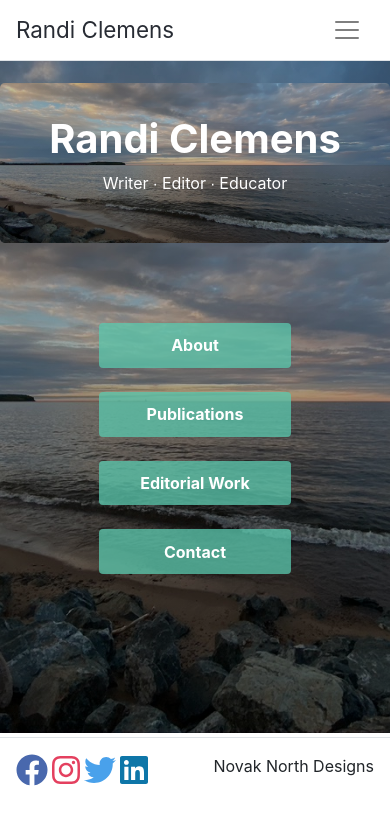
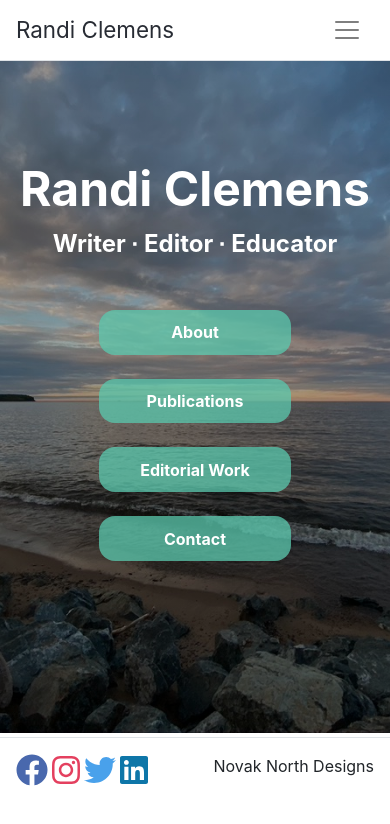
Before and after one commit to manovak24/randi_clemens, a React (Create React App) app: page / in a window 390 px wide. Shown: the top 824 px of the page. Built offline with nearby package versions, Linux system fonts and the light colour scheme.

Commit message:
Updated home page and removed hero component.

```diff
--- a/src/Pages/HomePage.css
+++ b/src/Pages/HomePage.css
@@ -11,19 +11,38 @@
     padding-bottom: 7rem;
 }
 
-.hero-home-container {
-    margin-bottom: 8rem;
+.home-text-container {
+    margin-bottom: 4rem;
+    text-align: center;
+}
+
+.home-text-container h1 {
+    font-weight: 750;
+    font-size: 4rem;
+}
+
+.home-text-container p {
+    font-weight: 700;
+    font-size: 2rem;
 }
 
 @media screen and (max-width: 31.25rem) {
-    .hero-home-container {
-        margin-bottom: 3rem;
+    .home-text-container {
+        margin-top: 4rem;
+        margin-bottom: 2rem;
+    }
+    .home-text-container h1 {
+        font-size: 3rem;
+    }
+    .home-text-container p {
+        font-size: 1.5rem;
     }
 }
 
 @media screen and (max-width: 21.875rem) {
-    .hero-home-container {
-        margin-bottom: 5rem;
+    .home-text-container {
+        margin-top: 4rem;
+        margin-bottom: 2rem;
     }
 }
 
@@ -37,7 +56,7 @@
 
 .HomePage-Button-Link {
     width: 12rem;
-    border-radius: 4px;
+    border-radius: 1rem;
     padding: .65rem 2rem;
     background-color: #5bc9afc0;
     color: #ffffff;
--- a/src/Pages/HomePage.js
+++ b/src/Pages/HomePage.js
@@ -1,5 +1,4 @@
 import React from 'react';
-import Hero from '../Components/Hero/Hero';
 import './HomePage.css';
 import { Link } from 'react-router-dom';
 
@@ -7,8 +6,9 @@ import { Link } from 'react-router-dom';
 function HomePage(props) {
     return(
         <div className="HomePage">
-            <div className="hero-home-container">
-                <Hero title={props.title} subTitle={props.subTitle} />
+            <div className="home-text-container">
+                <h1>Randi Clemens</h1>
+                <p>Writer ∙ Editor ∙ Educator</p>
             </div>
             <div className="ButtonContainer">
                 <Link className="HomePage-Button-Link" to="/about">About</Link>
```
